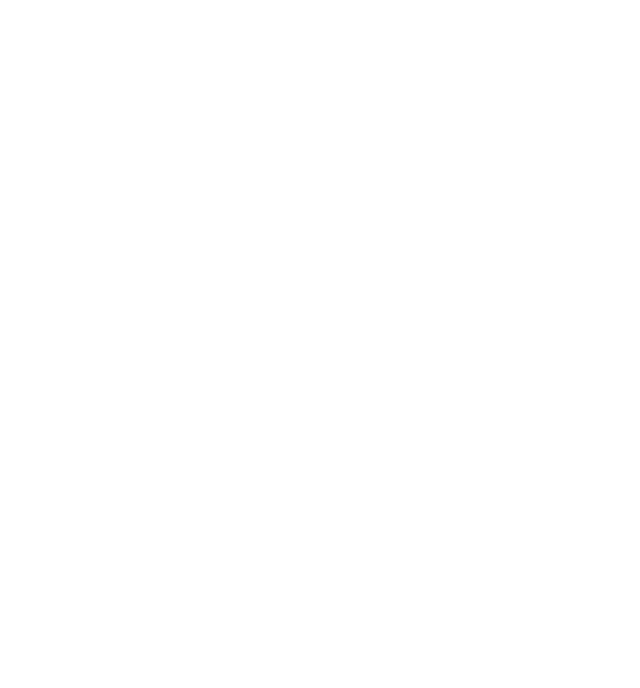
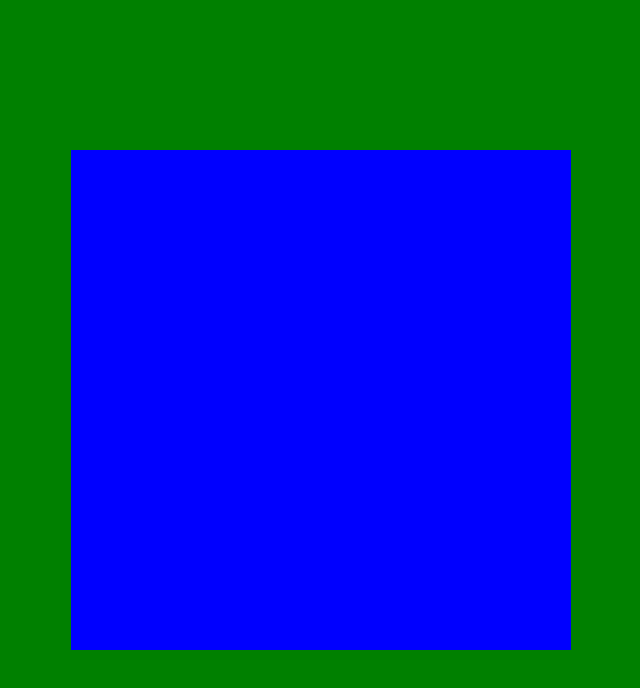
Before and after one commit to henriquestolle/projeto-social, a plain HTML site: page index.html in a window 1280 px wide. Shown: the whole page, without its empty margins (319-959 px from the left). Drawn offline with Linux system fonts and the light colour scheme; files that its build step writes are made by us from their sources.

Commit message:
update projeto-social

```diff
--- a/index.html
+++ b/index.html
@@ -5,10 +5,17 @@
     <meta http-equiv="X-UA-Compatible" content="IE=edge">
     <meta name="viewport" content="width=device-width, initial-scale=1.0">
     <link rel="shortcut icon" href="favicon.ico" type="image/x-icon">
-    <link rel="stylesheet" href="style.css">
+    <link rel="stylesheet" href="/style/style.css">
     <title>Projeto Redes Socias</title>
 </head>
 <body>
+    <main>
+        <section id="telefone">
 
+        </section>
+        <section id="redes-sociais">
+
+        </section>
+    </main>
 </body>
 </html>
--- a/style/style.css
+++ b/style/style.css
@@ -0,0 +1,30 @@
+@charset "UTF-8";
+
+*{
+    padding: 0px;
+    margin: 0px;
+    font-family: Arial, Helvetica, sans-serif;
+}
+
+html, body {
+    height: 100vh;
+    width: 100vw;
+    background-color: black;
+}
+
+main {
+    height: 100vh;
+    position: relative;
+    background-color: green;
+}
+
+section#telefone {
+    position: absolute;
+    top: 50%;
+    left: 50%;
+    transform: translate(-50%, -50%);
+
+    height: 500px;
+    width: 500px;
+    background-color: blue;
+}
```
